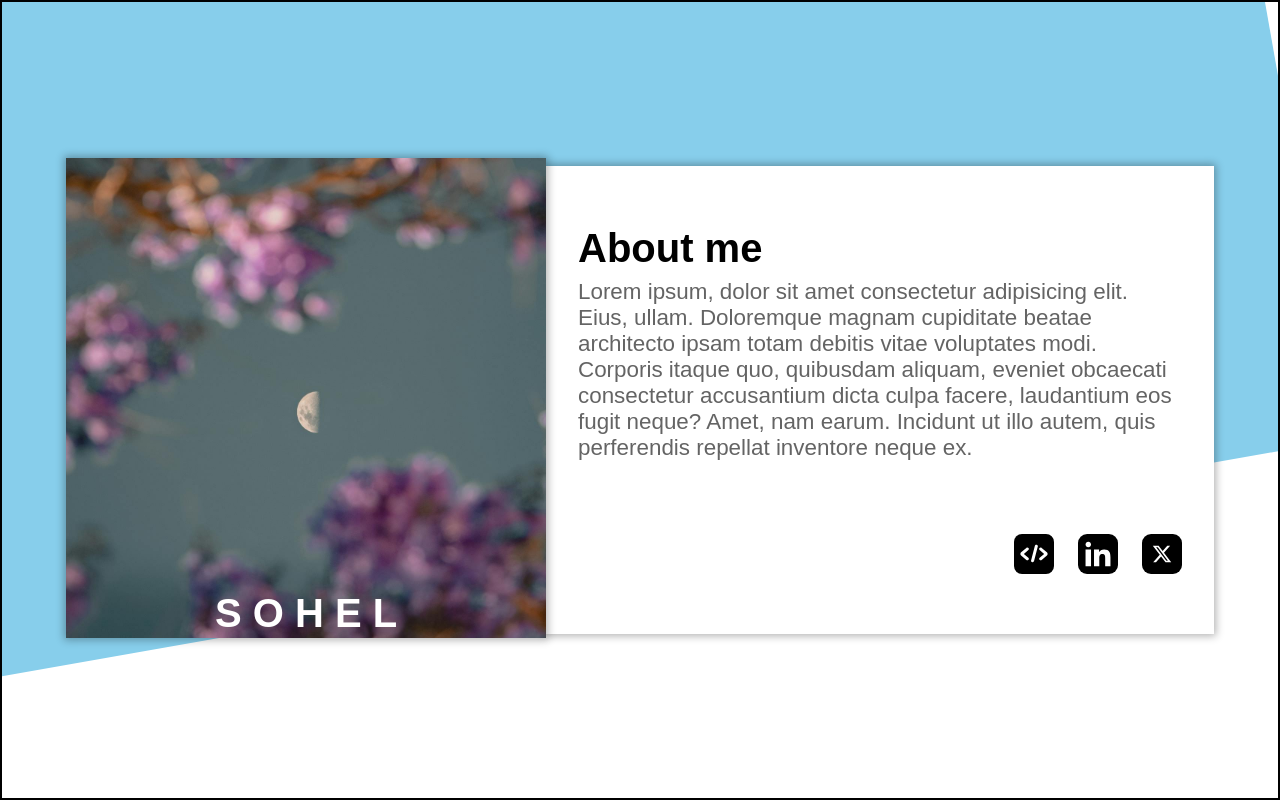
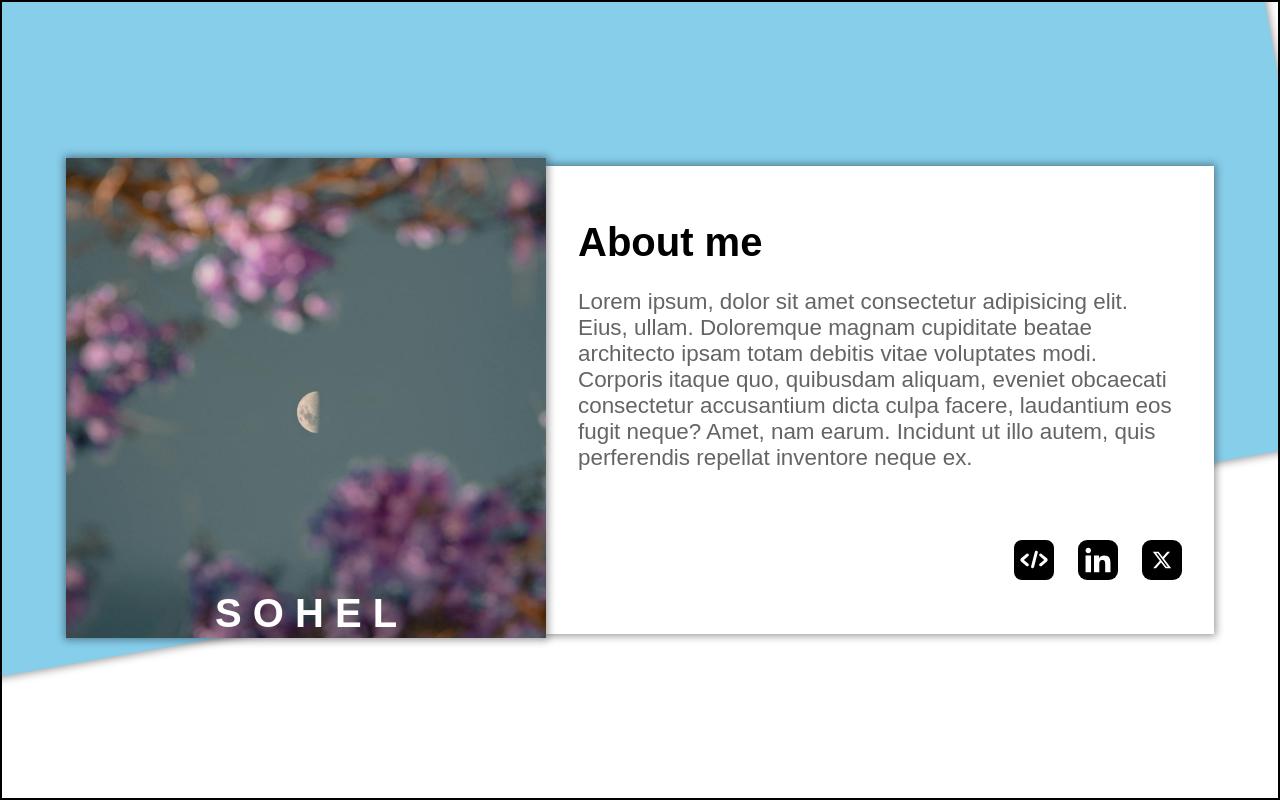
Before and after one commit to 5OH3L/homepage, a website built with webpack: page src/templates/template.html in a window 1280 px wide. Shown: the top 800 px of the page. Built offline with nearby package versions, Linux system fonts and the light colour scheme.

Commit message:
refactor: header
- Increase gap between about me header, description and links
- Increase shadow intensity

```diff
--- a/src/styles/style.css
+++ b/src/styles/style.css
@@ -37,9 +37,7 @@ section {
 header {
   position: relative;
   overflow: hidden;
-}
-.about-me {
-  --shadow: 0 0 0.5rem 0.1rem rgba(0, 0, 0, 0.3);
+  --shadow: 0 0 0.5rem 0.1rem rgba(0, 0, 0, 0.4);
 }
 .about-me-background-overlay {
   background-color: skyblue;
@@ -50,6 +48,7 @@ header {
   width: 110%;
   transform: rotate(-10deg) translate(-50%, -50%);
   z-index: -1;
+  box-shadow: var(--shadow);
 }
 .image-name-container {
   position: relative;
@@ -80,12 +79,12 @@ header {
   justify-content: space-around;
   background-color: white;
   box-shadow: var(--shadow);
-  gap: 1rem;
+  gap: 1.5rem;
 }
 .about-me-text {
   display: flex;
   flex-direction: column;
-  gap: 0.5rem;
+  gap: 1.5rem;
 }
 .about-me-heading {
   font-size: 2.5rem;
```
